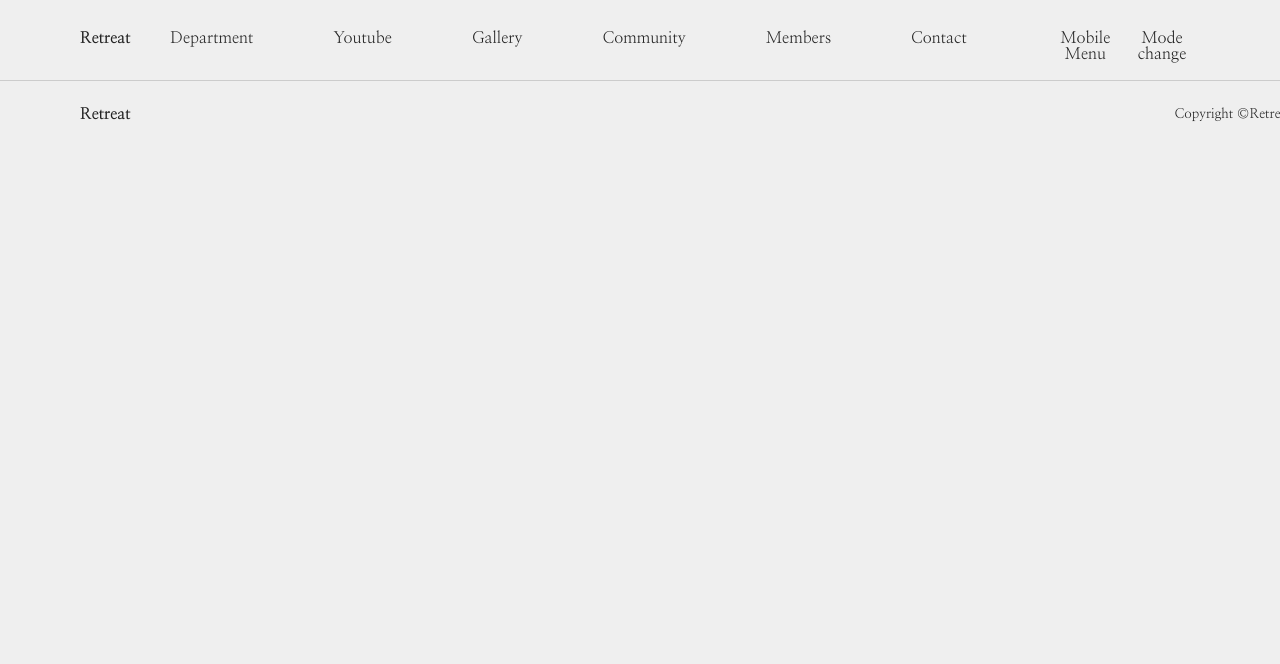
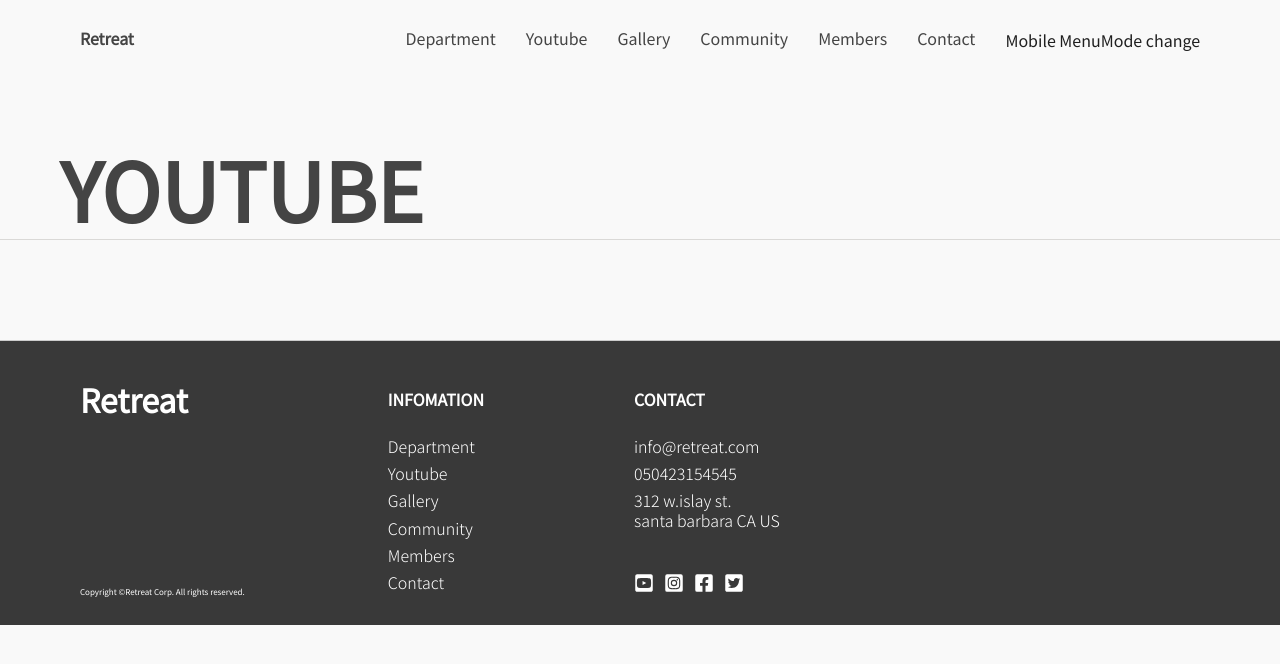
Before and after one commit to yujinchati/react_final, a React (Create React App) app: page /youtube in a window 1280 px wide. Shown: the top 664 px of the page. Built offline with nearby package versions, Linux system fonts and the light colour scheme.

Commit message:
1204 header, footer 디자인 적용, deapartment 고도화

```diff
--- a/src/App.jsx
+++ b/src/App.jsx
@@ -4,12 +4,14 @@ import Header from './components/common/header/Header';
 import Footer from './components/common/footer/Footer';
 import './globalStyles/Variables.scss';
 import './globalStyles/Reset.scss';
+import Youtube from './components/sub/youtube/Youtube';
 
 function App() {
 	return (
 		<div class='wrap'>
 			<Header />
 			<Route path='/department' component={Department} />
+			<Route path='/youtube' component={Youtube} />
 			<Footer />
 		</div>
 	);
--- a/src/components/common/footer/Footer.jsx
+++ b/src/components/common/footer/Footer.jsx
@@ -1,10 +1,83 @@
 import './Footer.scss';
+import { NavLink, Link } from 'react-router-dom/cjs/react-router-dom.min';
+import { FaYoutubeSquare, FaInstagramSquare, FaFacebookSquare, FaTwitterSquare } from 'react-icons/fa';
 
 export default function Footer() {
 	return (
 		<div className='Footer'>
 			<div className='inner'>
 				<h2>Retreat</h2>
+				<div class='info'>
+					<strong>INFOMATION</strong>
+					<ul className='infoMenu'>
+						<li>
+							<NavLink to='/department' activeClassName={'on'}>
+								Department
+							</NavLink>
+						</li>
+						<li>
+							<NavLink to='/youtube' activeClassName={'on'}>
+								Youtube
+							</NavLink>
+						</li>
+						<li>
+							<NavLink to='/gallery' activeClassName={'on'}>
+								Gallery
+							</NavLink>
+						</li>
+						<li>
+							<NavLink to='/community' activeClassName={'on'}>
+								Community
+							</NavLink>
+						</li>
+						<li>
+							<NavLink to='/members' activeClassName={'on'}>
+								Members
+							</NavLink>
+						</li>
+						<li>
+							<NavLink to='/contact' activeClassName={'on'}>
+								Contact
+							</NavLink>
+						</li>
+					</ul>
+				</div>
+				<div class='info'>
+					<strong>CONTACT</strong>
+					<dl>
+						<dt>e-mail</dt>
+						<dd>info@retreat.com</dd>
+						<dt>phone</dt>
+						<dd>050423154545</dd>
+						<dt>address</dt>
+						<dd>
+							312 w.islay st.
+							<br /> santa barbara CA US
+						</dd>
+					</dl>
+					<ul className='infoSns'>
+						<li>
+							<a href='#' target='_blank'>
+								<FaYoutubeSquare size='20' color='#FFF' />
+							</a>
+						</li>
+						<li>
+							<a href='#' target='_blank'>
+								<FaInstagramSquare size='20' color='#FFF' />
+							</a>
+						</li>
+						<li>
+							<a href='#' target='_blank'>
+								<FaFacebookSquare size='20' color='#FFF' />
+							</a>
+						</li>
+						<li>
+							<a href='#' target='_blank'>
+								<FaTwitterSquare size='20' color='#FFF' />
+							</a>
+						</li>
+					</ul>
+				</div>
 				<small class='txt_copyright'>Copyright ©Retreat Corp. All rights reserved.</small>
 			</div>
 		</div>
--- a/src/components/common/footer/Footer.scss
+++ b/src/components/common/footer/Footer.scss
@@ -1,21 +1,53 @@
 .Footer {
 	width: 100%;
-	padding: 25px 80px;
+	padding: 50px 80px 25px;
+	color: #fff;
 	box-sizing: border-box;
 	border-top: 1px solid #ccc;
+	background-color: #393939;
 	.inner {
+		position: relative;
 		display: flex;
-		justify-content: space-between;
-		align-items: center;
-		min-width: 1360px;
 		margin: 0 auto;
-		ul {
+		h2 {
+			font-size: 2rem;
+			margin-right: 200px;
+		}
+		.info {
+			margin-right: 150px;
+			strong {
+				display: block;
+				padding-bottom: 30px;
+				font-weight: bold;
+			}
+			.infoMenu li {
+				padding-bottom: 8px;
+				line-height: 1.2rem;
+				font-weight: 100;
+			}
+			dl {
+				font-weight: 100;
+				dt {
+					display: none;
+				}
+				dd {
+					padding-bottom: 8px;
+					line-height: 1.2rem;
+				}
+			}
+		}
+		.txt_copyright {
+			position: absolute;
+			bottom: 0;
+			left: 0;
+			font-size: 0.5rem;
+		}
+		.infoSns {
 			display: flex;
+			margin-top: 30px;
+			margin-left: -5px;
 			li {
-				padding: 10px;
-				margin-left: 15px;
-				border: 1px solid #ccc;
-				border-radius: 100%;
+				padding: 5px;
 			}
 		}
 	}
--- a/src/components/common/header/Header.scss
+++ b/src/components/common/header/Header.scss
@@ -6,12 +6,12 @@
 	box-sizing: border-box;
 	h1 {
 		width: 10%;
+		margin-right: auto;
 	}
 	ul {
 		display: flex;
-		margin-right: auto;
 		li {
-			padding-right: 80px;
+			padding-right: 30px;
 		}
 	}
 }
--- a/src/components/common/layout/Layout.jsx
+++ b/src/components/common/layout/Layout.jsx
@@ -8,7 +8,6 @@ export default function Layout({ title, children }) {
 	useEffect(() => {}, []);
 	return (
 		<main ref={refFrame} className={`Layout ${title}`}>
-			<h2 ref={refTitle}>{title}</h2>
 			{children}
 		</main>
 	);
--- a/src/components/common/layout/Layout.scss
+++ b/src/components/common/layout/Layout.scss
@@ -1,11 +1,23 @@
 .Layout {
-	width: 80vw;
-	min-width: 1000px;
-	margin: 100px auto;
+	margin-top: 100px;
 	section {
-		padding-top: 60px;
+		width: 80vw;
+		min-width: 1000px;
+		margin: 100px auto;
 	}
 	h2 {
-		font-size: 3rem;
+		position: relative;
+		height: 60px;
+		padding: 0 60px;
+		font-size: 5rem;
+		&:after {
+			content: '';
+			position: absolute;
+			left: 0;
+			bottom: 0;
+			height: 1px;
+			width: 100%;
+			background: #dad9d7;
+		}
 	}
 }
--- a/src/components/sub/department/Department.jsx
+++ b/src/components/sub/department/Department.jsx
@@ -23,6 +23,7 @@ export default function Department() {
 
 	return (
 		<Layout title={'Department'}>
+			<h2>DEPARMENT</h2>
 			<section>
 				<ul>
 					{MemberInfo &&
--- a/src/components/sub/department/Department.scss
+++ b/src/components/sub/department/Department.scss
@@ -28,7 +28,6 @@
 				width: 100%;
 				padding: 0 30px;
 				box-sizing: border-box;
-				font-family: var(--baseFont2);
 				background: #f4f8f7;
 				strong {
 					font-weight: bold;
--- /dev/null
+++ b/src/components/sub/youtube/Youtube.jsx
@@ -0,0 +1,11 @@
+import './Youtube.scss';
+import Layout from '../../common/layout/Layout';
+
+export default function Youtube() {
+	return (
+		<Layout title={'Youtube'}>
+			<h2>YOUTUBE</h2>
+			<section></section>
+		</Layout>
+	);
+}
--- a/src/globalStyles/Variables.scss
+++ b/src/globalStyles/Variables.scss
@@ -1,13 +1,14 @@
 @import url('https://fonts.googleapis.com/css2?family=Libre+Baskerville&family=Nanum+Myeongjo:wght@400;700&family=Noto+Sans+KR:wght@300;400&display=swap');
 
 :root {
-	--baseFont: 'Nanum Myeongjo', serif;
-	--baseFont2: 'Noto Sans KR', sans-serif;
+	--baseFont: 'Noto Sans KR', sans-serif;
+	--baseFont2: 'Nanum Myeongjo', serif;
+
 	--pointFont: 'Libre Baskerville', serif;
-	--baseColor: #202020;
+	--baseColor: #444;
 	--baseColor-code: 18, 18, 18;
 	--pointColor: hotpink;
-	--bgColor: #efefef;
+	--bgColor: #f9f9f9;
 	--titSize: 2.4rem;
 	--titSize2: 1.4rem;
 }
```
Also changed, not shown: src/components/sub/youtube/Youtube.scss (added).
